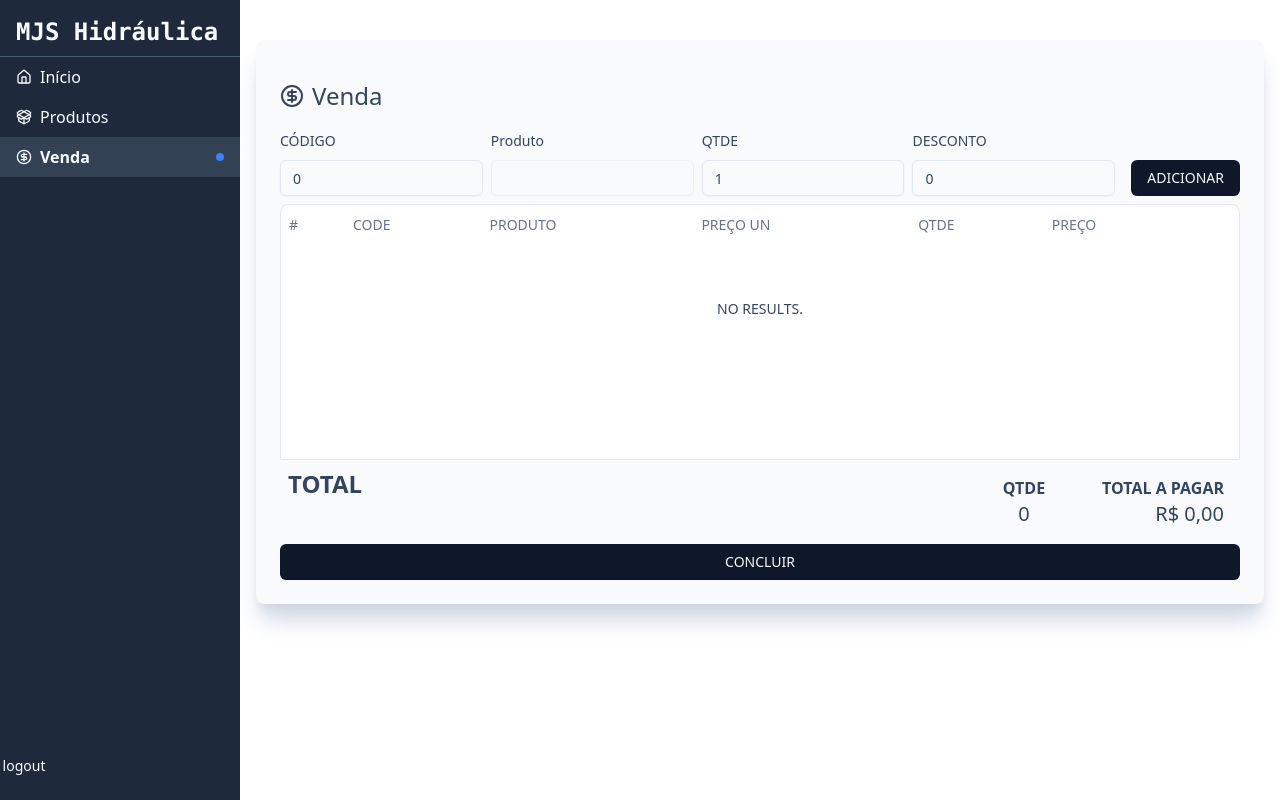
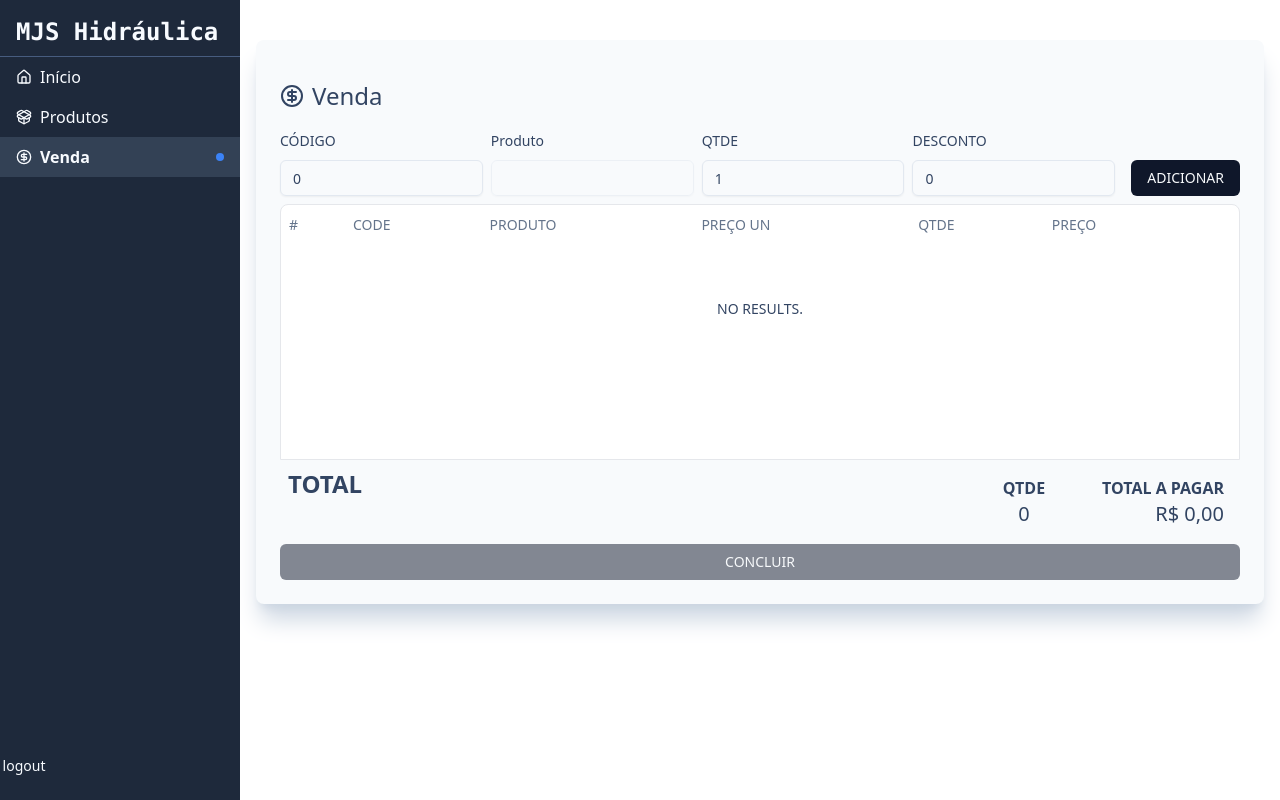
Before and after one commit to jpscortez/mjs-storemgm-sys, a React (Vite) app in the folder mjs-front-end/: page /sell in a window 1280 px wide. Built offline with nearby package versions, Linux system fonts and the light colour scheme; sample sign-in values are in the browser's storage.

Commit message:
basic sell interaction, mocked API call

```diff
--- a/mjs-front-end/src/Pages/Sell/components/CartProvider.tsx
+++ b/mjs-front-end/src/Pages/Sell/components/CartProvider.tsx
@@ -1,18 +1,20 @@
 import { SoldProduct } from "@/Models/Product";
-import { createContext, ReactNode, useState } from "react";
+import { createContext, ReactNode, useEffect, useState } from "react";
 
 interface CartContextType {
     products: SoldProduct[]
     addProduct: (newProduct: SoldProduct) => void
     reset: () => void
     remove: (index: number) => void
+    isEmpty: boolean
 }
 
 const defaultContextValue: CartContextType = {
     products: [],
     addProduct: () => {},
     reset: () => {},
-    remove: () => {}
+    remove: () => {},
+    isEmpty: true
 
 }
 
@@ -20,6 +22,7 @@ export const CartContext = createContext<CartContextType>(defaultContextValue);
 
 export function CartProvider({ children } : { children: ReactNode }) {
     const [products, setProducts] = useState<SoldProduct[]>([])
+    const [isEmpty, setIsEmpty] = useState(false)
 
     function addProduct(newProduct: SoldProduct) {
         setProducts((oldProducts) => {
@@ -37,8 +40,12 @@ export function CartProvider({ children } : { children: ReactNode }) {
         })
     }
 
+    useEffect(() => {
+        setIsEmpty(products.length == 0)
+    }, [setIsEmpty, products])
+
     return (
-        <CartContext.Provider value={{ products, addProduct, reset, remove }}>
+        <CartContext.Provider value={{ products, addProduct, reset, remove, isEmpty }}>
             { children }
         </CartContext.Provider>
     )
--- a/mjs-front-end/src/Pages/Sell/components/SellConfirmButton.tsx
+++ b/mjs-front-end/src/Pages/Sell/components/SellConfirmButton.tsx
@@ -1,11 +1,30 @@
 import { Button } from "@/components/ui/button";
 import { useCart } from "./useCart";
 import { SaleDTO } from "@/Models/SaleDTO";
+import { useMutation } from "@tanstack/react-query";
+import { registerSale } from "@/data/sell";
+import { LoaderCircle } from "lucide-react";
+import { useToast } from "@/hooks/useToast";
 
 export default function SellConfirmButton() {
-    const { products } = useCart()
+    const { products, isEmpty, reset } = useCart()
+    const { toast } = useToast()
 
-    function onSubmit() {
+    const { mutateAsync: registerSaleFn, isPending } = useMutation({
+        mutationFn: registerSale,
+        onSuccess: () => {
+            console.log("Trigger offer to export excel...")
+
+            toast({
+                variant: 'default',
+                description: "Venda Registrada!"
+            })
+
+            reset()
+        }
+    })
+
+    async function onRegisterSale() {
 
         const sale = products.reduce((acc, { code, amount, discount, price }) => {
             const productTotal = amount * (price - discount);
@@ -16,10 +35,13 @@ export default function SellConfirmButton() {
             return acc;
         }, { total: 0, products: [], amount: 0 } as SaleDTO)
 
-        console.log(sale)
+        await registerSaleFn(sale)
     }
 
     return (
-        <Button variant="filled" onClick={onSubmit}>CONCLUIR</Button>
+        <Button variant="filled" onClick={onRegisterSale} disabled={isEmpty}>
+            {isPending && <LoaderCircle />}
+            CONCLUIR
+        </Button>
     )
 }
--- /dev/null
+++ b/mjs-front-end/src/data/sell.tsx
@@ -0,0 +1,7 @@
+import { SaleDTO } from "@/Models/SaleDTO";
+
+export async function registerSale(sale: SaleDTO) {
+    await new Promise(resolve => setTimeout(resolve, 2000))
+
+    console.log(sale)
+}
```
